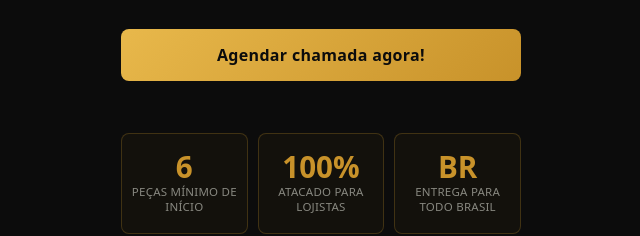
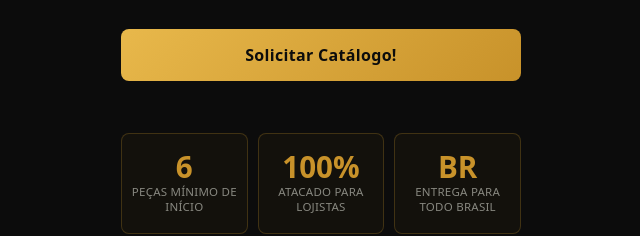
Before and after one commit to Leonardotrentini/outletcamisetas, a website: page index.html in a window 1280 px wide. Shown: the part 522-758 px from the top of the page, 319-959 px from the left. Drawn offline with Linux system fonts and the light colour scheme.

Commit message:
Update CTA label to Solicitar Catálogo on both LP variants.
Co-authored-by: Cursor <cursoragent@cursor.com>

```diff
--- a/index.html
+++ b/index.html
@@ -201,7 +201,7 @@
                 class="cta"
                 data-outlet-whatsapp
                 rel="noopener noreferrer"
-                aria-label="Agendar chamada pelo WhatsApp">Agendar chamada agora!</a>
+                aria-label="Solicitar catálogo pelo WhatsApp">Solicitar Catálogo!</a>
         </div>
         <div class="stats" role="list" aria-label="Destaques">
             <div class="stat" role="listitem">
```
Also changed, not shown: instagram/index.html (+1 -1 lines).
